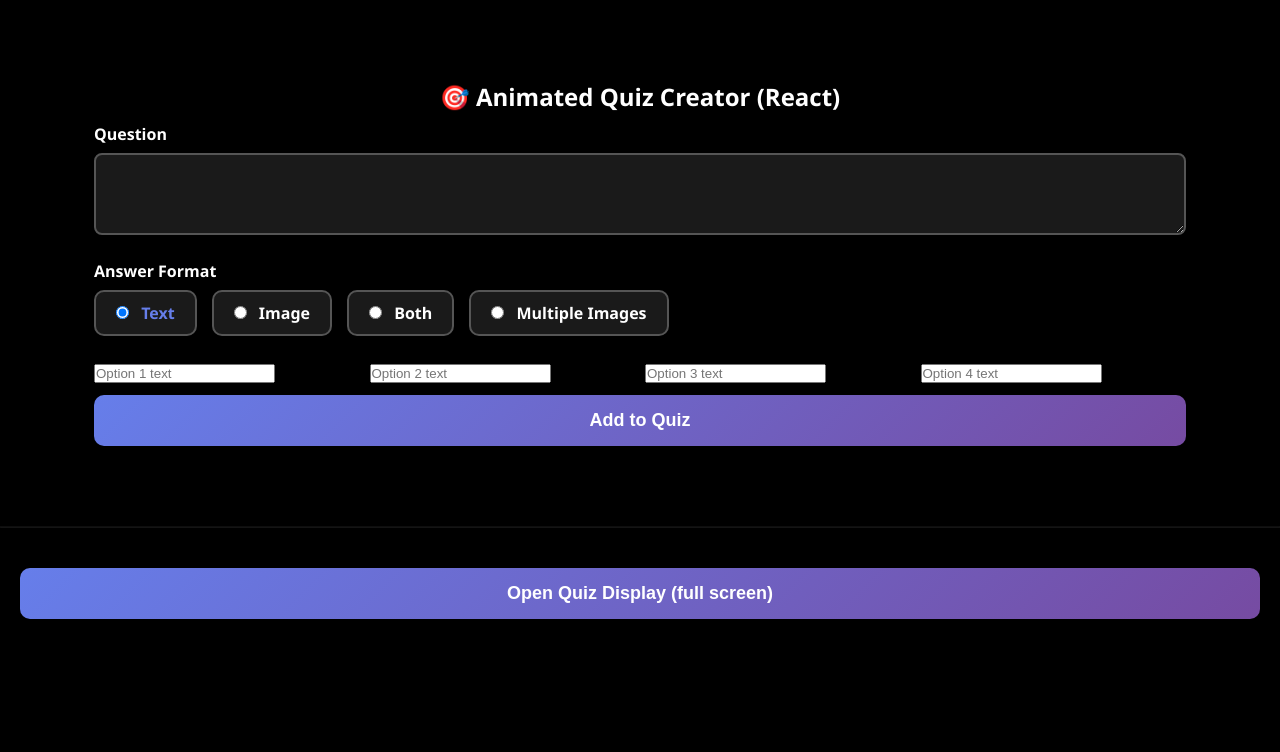
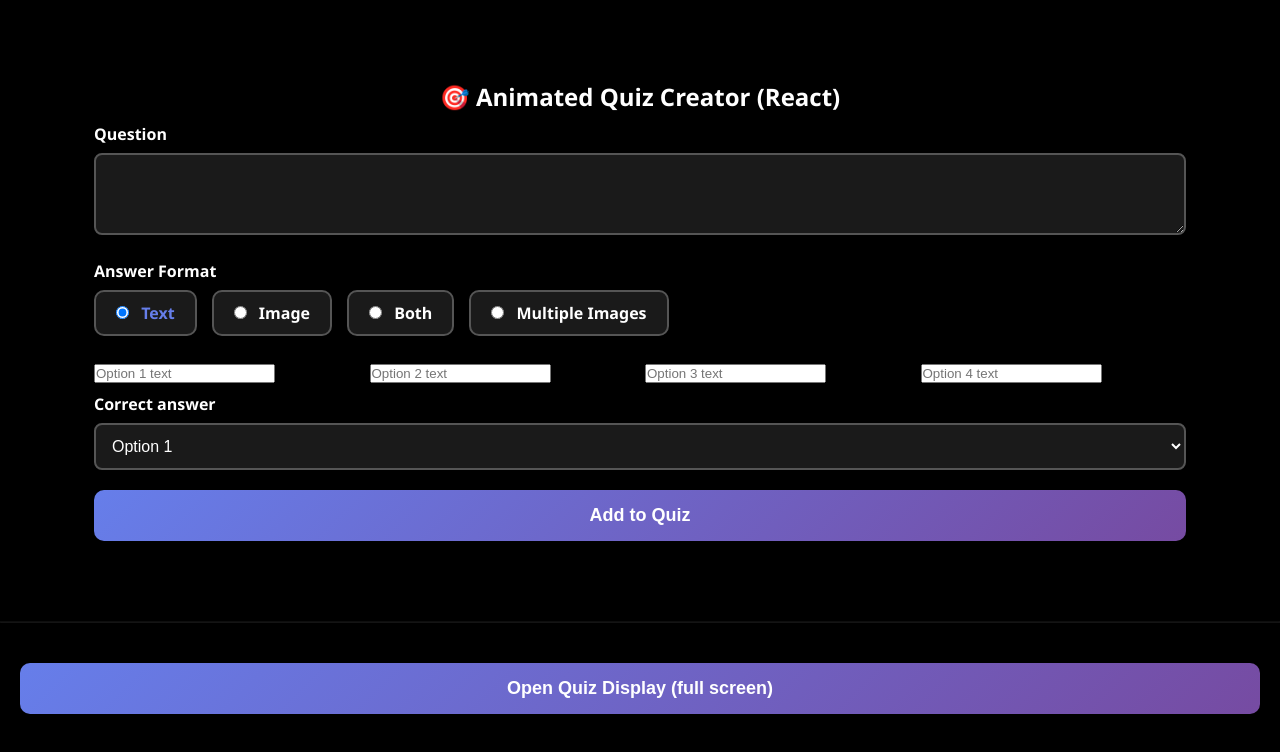
Before and after one commit to Jenadebashis/Dream-App, a React (Vite) app: page / in a window 1280 px wide. Shown: the top 752 px of the page. Built offline with nearby package versions, Linux system fonts and the light colour scheme.

Commit message:
Add correct answer selector to QuizEditor component

```diff
--- a/src/components/QuizEditor.jsx
+++ b/src/components/QuizEditor.jsx
@@ -14,6 +14,7 @@
   const [format, setFormat] = useState('text');
   const [options, setOptions] = useState(Array.from({length:4}, ()=>({id: Math.random().toString(36).substr(2, 9), text:'',image:null})));
   const [multipleImages, setMultipleImages] = useState([]);
+  const [correctAnswer, setCorrectAnswer] = useState(1); // 1-based index for correct option
 
   const updateOption = (idx, patch) => {
     setOptions(o => o.map((it,i)=> i===idx ? {...it,...patch} : it));
@@ -32,7 +33,7 @@
       questionText,
       answerFormat: format,
       options: [],
-      correctAnswer: 1,
+      correctAnswer: Number(correctAnswer) || 1, // ensure numeric 1-based index
       explanation: ''
     };
 
@@ -98,6 +99,20 @@
         </div>
       )}
 
+      {/* Correct answer selector (keeps editor HTML explicit) */}
+      <div className="form-group">
+        <label htmlFor="correctAnswer">Correct answer</label>
+        <select
+          id="correctAnswer"
+          value={correctAnswer}
+          onChange={(e) => setCorrectAnswer(Number(e.target.value))}
+        >
+          {options.map((opt, i) => (
+            <option key={opt.id || i} value={i + 1}>{`Option ${i + 1}`}</option>
+          ))}
+        </select>
+      </div>
+
       <div style={{marginTop:12}}>
         <button type="button" className="btn-primary" onClick={handleAdd}>Add to Quiz</button>
       </div>
```
